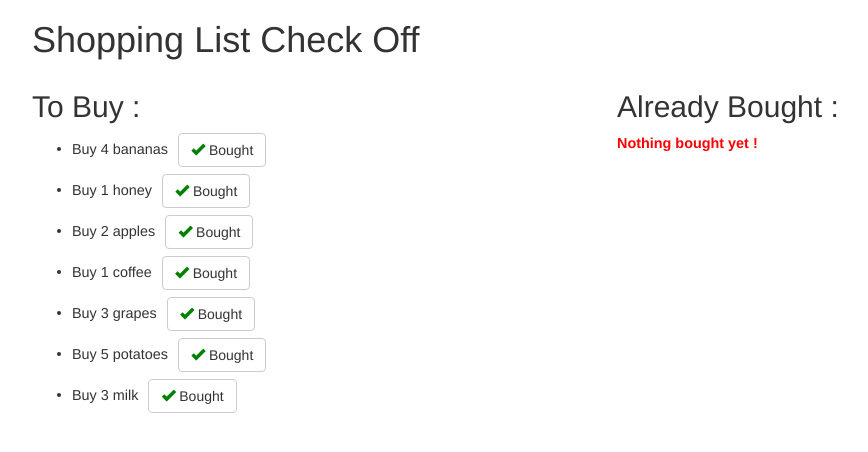
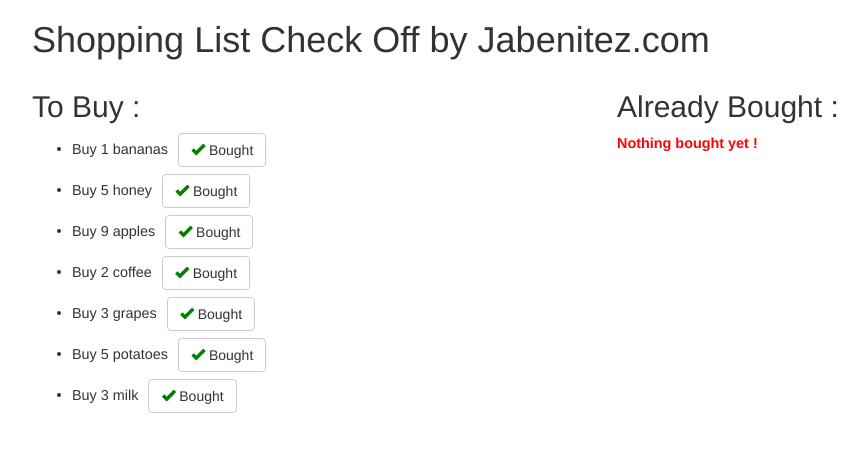
Before and after one commit to jabenitez88/coursera-angular-js, a plain HTML site: page module2-solution/index.html in a window 1280 px wide. Shown: the whole page, without its empty margins (38-906 px from the left). Drawn offline with Linux system fonts and the light colour scheme.

Commit message:
Module 2 solution fixed

```diff
--- a/module2-solution/index.html
+++ b/module2-solution/index.html
@@ -14,7 +14,7 @@
 
 <body>
   <div class="container">
-    <h1>Shopping List Check Off</h1>
+    <h1>Shopping List Check Off by Jabenitez.com</h1>
 
     <div class="row">
 
--- a/module2-solution/js/app.js
+++ b/module2-solution/js/app.js
@@ -1,21 +1,10 @@
 (function () {
 'use strict';
-//Declare `ng-app` either on the `html` or the `body` element.
-//Name your app `ShoppingListCheckOff`.
+
 
 angular.module('ShoppingListCheckOff', [])
-
-//Go back to `index.html` and declare 2 controllers using `controller as` syntax. One controller should be called `ToBuyShoppingController` and the other called `AlreadyBoughtShoppingController`.
-//You are *required* to have 2 controllers for this assignment.
-//
-
 .controller('ToBuyShoppingController',ToBuyShoppingController)
 .controller('AlreadyBoughtShoppingController',AlreadyBoughtShoppingController)
-
-//You will obviously need to share data between these controllers.
-//Go back to `app.js` and implement this data sharing using the *singleton* approach with the `.service` declaration.
-//Call the service `ShoppingListCheckOffService`.
-
 .service('ShoppingListCheckOffService',ShoppingListCheckOffService);
 
   //1 array
@@ -45,29 +34,25 @@ angular.module('ShoppingListCheckOff', [])
 
     var toBuyFoods =
     [
-     {name: 'bananas', quantity: 4},
-     {name: 'honey', quantity: 1},
-     {name: 'apples', quantity: 2},
-     {name: 'coffee', quantity: 1},
+     {name: 'bananas', quantity: 1},
+     {name: 'honey', quantity: 5},
+     {name: 'apples', quantity: 9},
+     {name: 'coffee', quantity: 2},
      {name: 'grapes', quantity: 3},
      {name: 'potatoes', quantity: 5},
      {name: 'milk', quantity: 3}
     ];
 
-
     var toBoughtFoods = [];
-
     service.removeAndAddtoBought = function (FoodIndex)
     {
       var ItemFoods = toBuyFoods.splice(FoodIndex, 1);
       toBoughtFoods.push(ItemFoods[0]);
     };
-
     service.getToBuyFoods = function ()
     {
       return toBuyFoods;
     };
-
     service.getToBoughtFoods = function ()
     {
       return toBoughtFoods;
```
